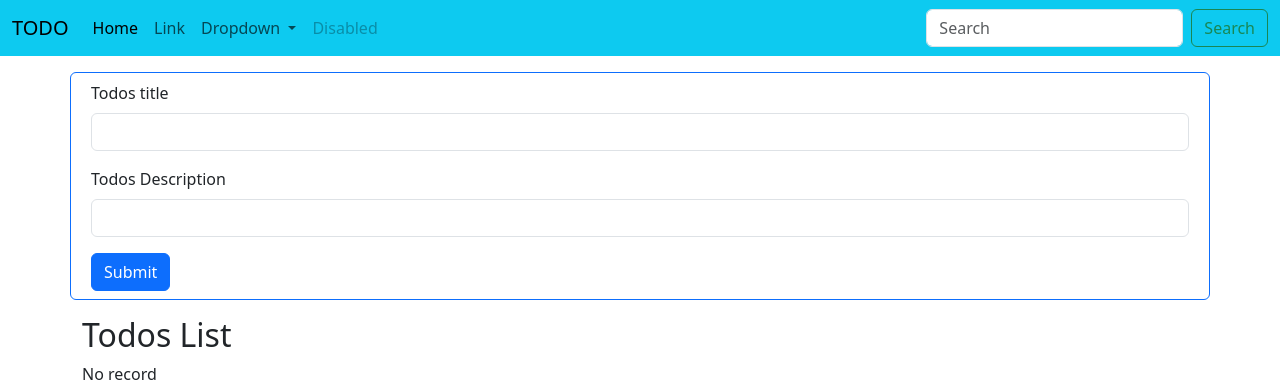
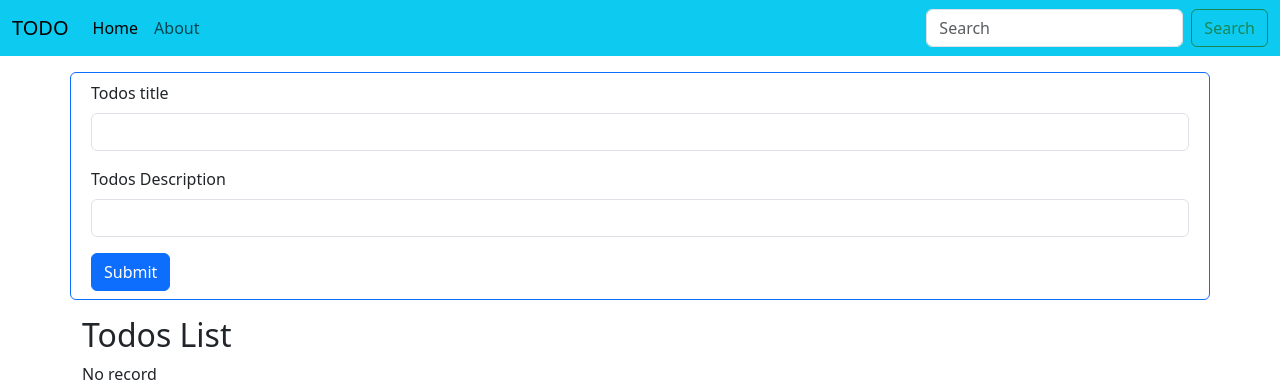
Before and after one commit to professor-lab/Python-workspace, a Flask app: page / in a window 1280 px wide. Shown: the top 386 px of the page. Run offline with Flask 3, Linux system fonts and the light colour scheme.

Commit message:
base manu update

```diff
--- a/templates/base.html
+++ b/templates/base.html
@@ -21,22 +21,9 @@
                 <a class="nav-link active" aria-current="page" href="#">Home</a>
               </li>
               <li class="nav-item">
-                <a class="nav-link" href="#">Link</a>
+                <a class="nav-link" href="about">About</a>
               </li>
-              <li class="nav-item dropdown">
-                <a class="nav-link dropdown-toggle" href="#" role="button" data-bs-toggle="dropdown" aria-expanded="false">
-                  Dropdown
-                </a>
-                <ul class="dropdown-menu">
-                  <li><a class="dropdown-item" href="#">Action</a></li>
-                  <li><a class="dropdown-item" href="#">Another action</a></li>
-                  <li><hr class="dropdown-divider"></li>
-                  <li><a class="dropdown-item" href="#">Something else here</a></li>
-                </ul>
-              </li>
-              <li class="nav-item">
-                <a class="nav-link disabled" aria-disabled="true">Disabled</a>
-              </li>
+
             </ul>
             <form class="d-flex" role="search">
               <input class="form-control me-2" type="search" placeholder="Search" aria-label="Search">
```
